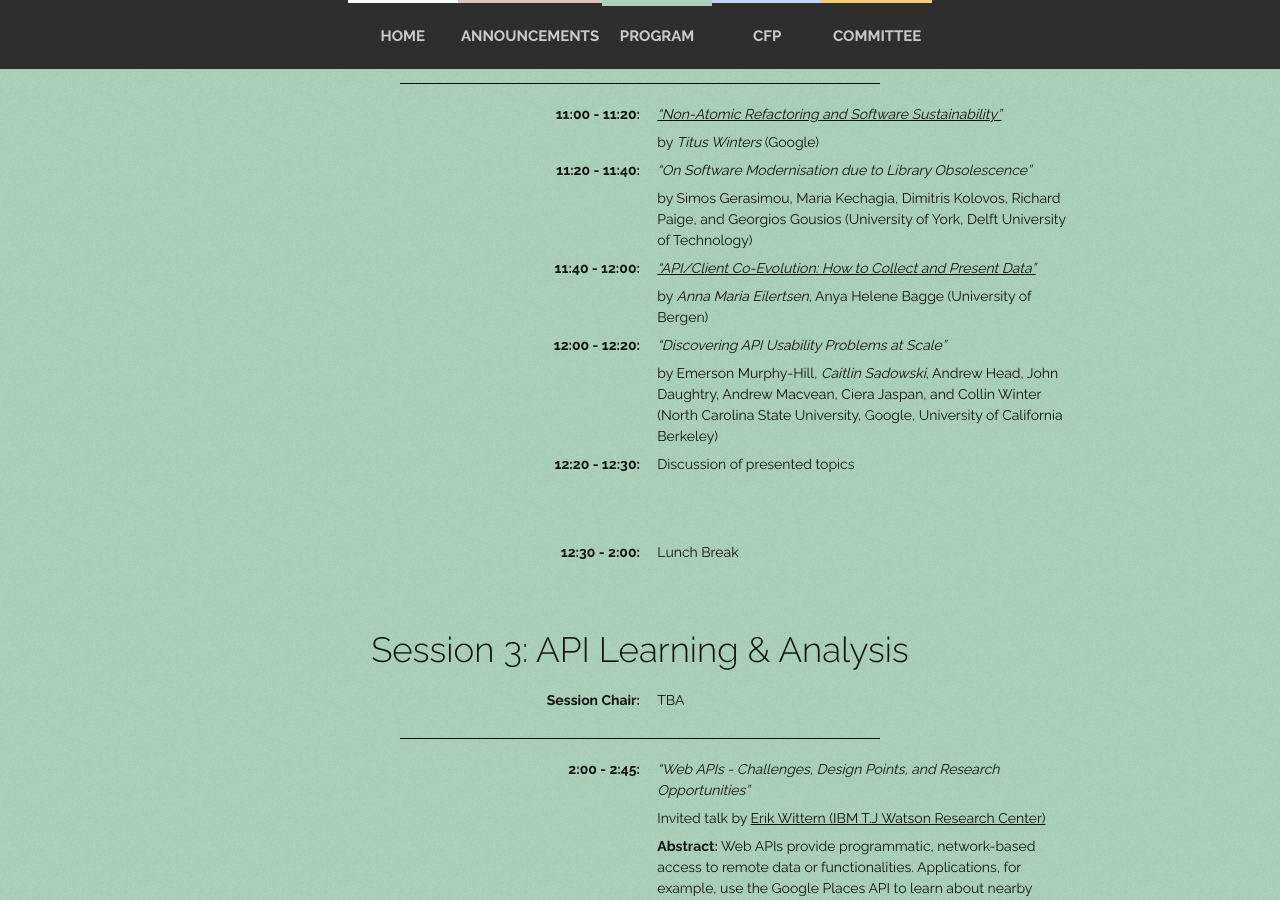
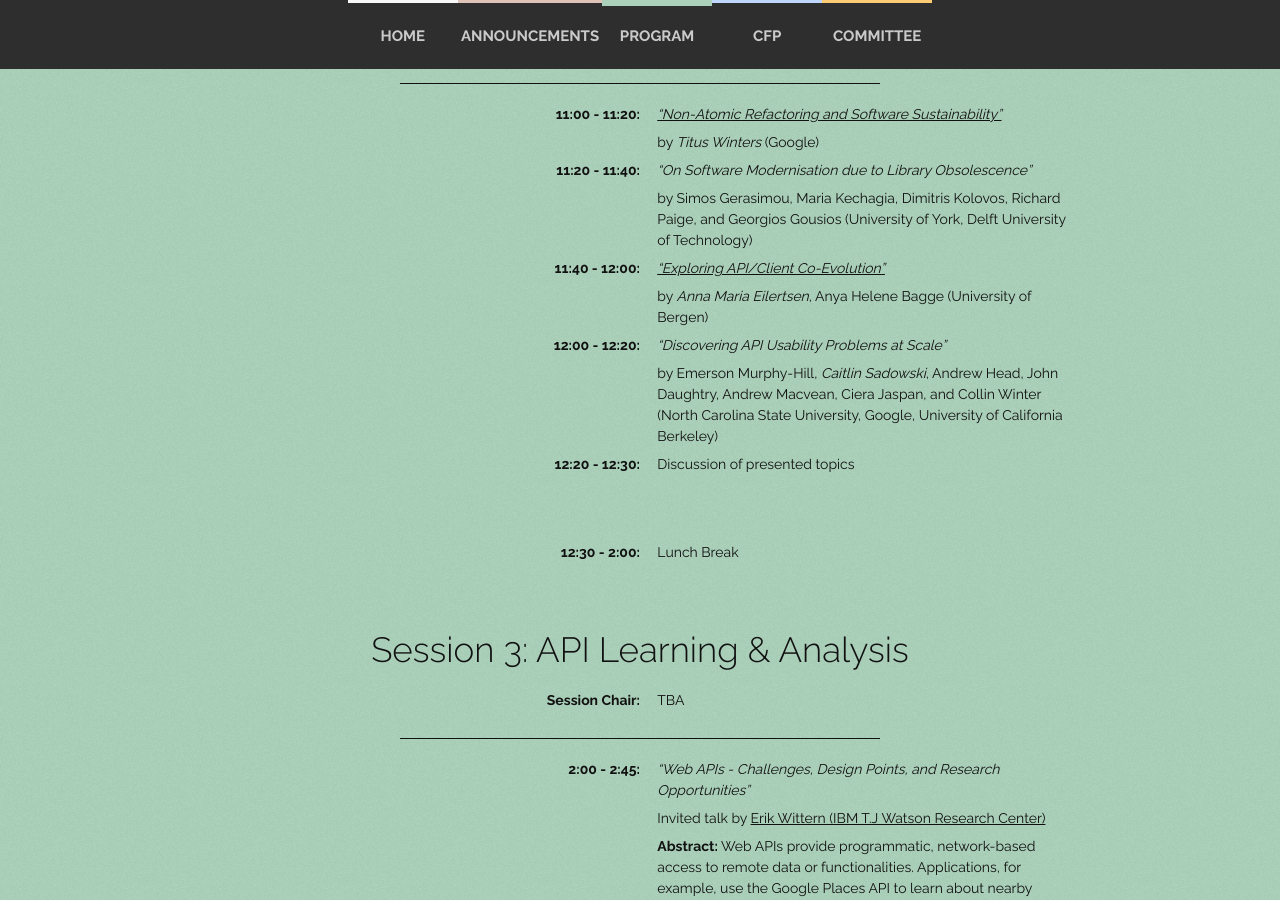
Before and after one commit to w-api/w-api.github.io, a Jekyll site: the page built from index.html, in a window 1280 px wide and 900 px high, scrolled down 2148 px. Built offline with Jekyll 4.4.1, drawn with Linux system fonts in a browser that asks for light colours; nearby versions of some CDN libraries; comment, search, counter and statistics services are not loaded.

Commit message:
Update paper title.

```diff
--- a/_posts/2018-01-03-program.md
+++ b/_posts/2018-01-03-program.md
@@ -46,7 +46,7 @@ Session Chair
 <!-- : Read [Sven Amann's summary of the talk](http://academicscode.com/posts/2017/05/wapi17-api-in-descriptions/). -->
 
 11:40 - 12:00
-: [*"API/Client Co-Evolution: How to Collect and Present Data"*](http://www.ii.uib.no/~anya/papers/eilertsen-bagge-api-coevo-wapi18.pdf)
+: [*"Exploring API/Client Co-Evolution"*](http://www.ii.uib.no/~anya/papers/eilertsen-bagge-api-coevo-wapi18.pdf)
 : by _Anna Maria Eilertsen_, Anya Helene Bagge (University of Bergen)
 <!-- : See [the slides](resources/wapi17_wittern_web_api_consumption.pdf). -->
 <!-- : Read [Sven Amann's summary of the talk](http://academicscode.com/posts/2017/05/wapi17-web-api-consumption/). -->
```
